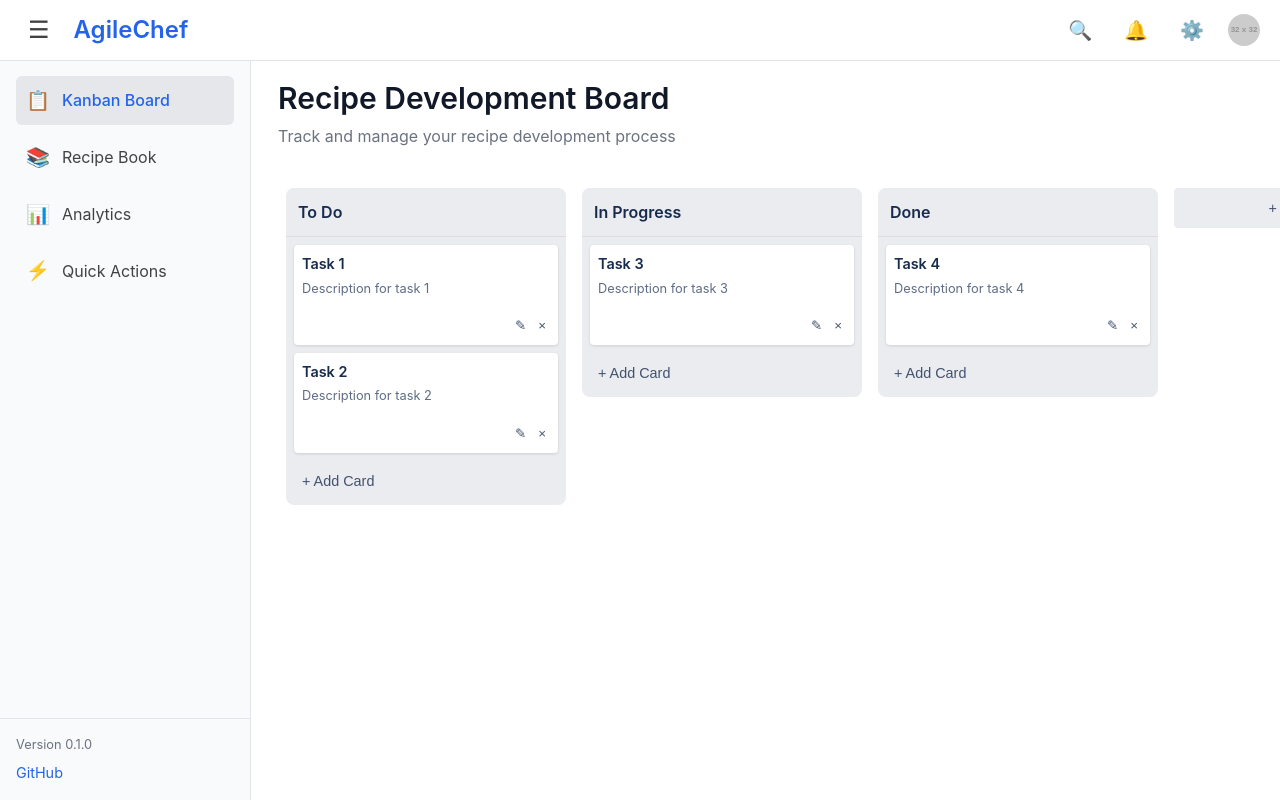
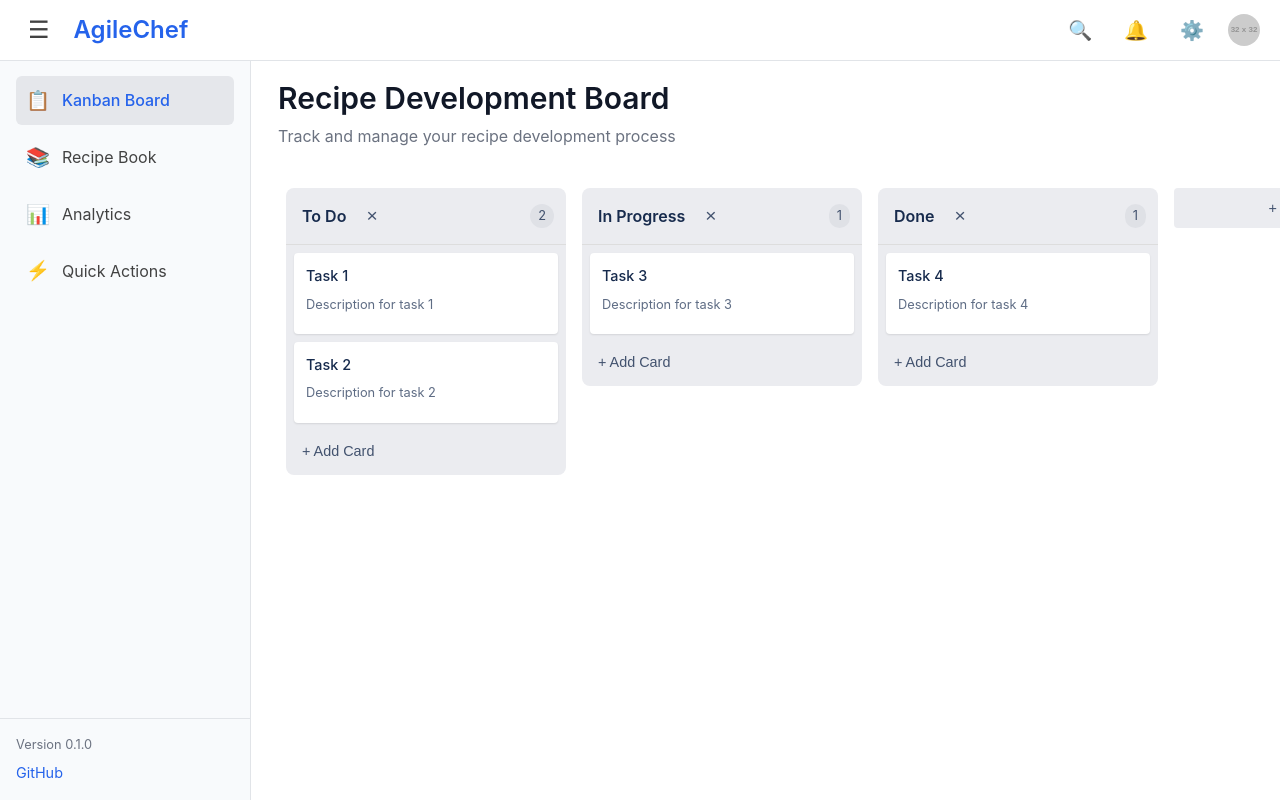
Before and after one commit to flehmenlips/AgileChef, a React (Vite) app: page / in a window 1280 px wide. Shown: the top 802 px of the page. Built offline with nearby package versions, Linux system fonts and the light colour scheme.

Commit message:
feat: Enhanced Kanban board with full column CRUD, reordering, card limits, clickable cards, and improved UI/UX

```diff
--- a/src/App.tsx
+++ b/src/App.tsx
@@ -6,7 +6,7 @@ import { useBoardStore } from './store/boardStore';
 import styles from './App.module.css';
 
 const App: React.FC = () => {
-  const { columns, moveCard, addColumn } = useBoardStore();
+  const { columns, moveCard, addColumn, moveColumn } = useBoardStore();
 
   const handleDragEnd = (result: DropResult) => {
     const { source, destination } = result;
@@ -40,6 +40,7 @@ const App: React.FC = () => {
         columns={columns}
         onDragEnd={handleDragEnd}
         onAddColumn={addColumn}
+        onMoveColumn={moveColumn}
       />
     </Layout>
   );
--- a/src/components/KanbanBoard/KanbanBoard.module.css
+++ b/src/components/KanbanBoard/KanbanBoard.module.css
@@ -10,6 +10,29 @@
 .columnWrapper {
   flex: 0 0 auto;
   min-width: 280px;
+  position: relative;
+}
+
+.columnDragHandle {
+  position: absolute;
+  top: 0;
+  left: 0;
+  right: 0;
+  height: 24px;
+  background-color: rgba(0, 0, 0, 0.05);
+  border-radius: 8px 8px 0 0;
+  cursor: grab;
+  opacity: 0;
+  transition: opacity 0.2s ease;
+}
+
+.columnWrapper:hover .columnDragHandle {
+  opacity: 1;
+}
+
+.columnDragHandle.dragging {
+  cursor: grabbing;
+  opacity: 1;
 }
 
 .newColumn {
--- a/src/components/KanbanBoard/KanbanBoard.tsx
+++ b/src/components/KanbanBoard/KanbanBoard.tsx
@@ -1,5 +1,5 @@
 import React, { useState } from 'react';
-import { DragDropContext, DropResult } from '@hello-pangea/dnd';
+import { DragDropContext, Droppable, Draggable, DropResult } from '@hello-pangea/dnd';
 import { KanbanColumn as Column } from '../../types/kanban';
 import KanbanColumn from './KanbanColumn';
 import styles from './KanbanBoard.module.css';
@@ -8,14 +8,30 @@ interface KanbanBoardProps {
   columns: Column[];
   onDragEnd: (result: DropResult) => void;
   onAddColumn: (title: string) => void;
+  onMoveColumn: (sourceIndex: number, destinationIndex: number) => void;
 }
 
-const KanbanBoard: React.FC<KanbanBoardProps> = ({ columns, onDragEnd, onAddColumn }) => {
+const KanbanBoard: React.FC<KanbanBoardProps> = ({
+  columns,
+  onDragEnd,
+  onAddColumn,
+  onMoveColumn
+}) => {
   const [isAdding, setIsAdding] = useState(false);
   const [newColumnTitle, setNewColumnTitle] = useState('');
 
   const handleDragEnd = (result: DropResult) => {
     if (!result.destination) return;
+
+    const { source, destination, type } = result;
+
+    if (type === 'COLUMN') {
+      if (source.index !== destination.index) {
+        onMoveColumn(source.index, destination.index);
+      }
+      return;
+    }
+
     onDragEnd(result);
   };
 
@@ -38,15 +54,40 @@ const KanbanBoard: React.FC<KanbanBoardProps> = ({ columns, onDragEnd, onAddColu
 
   return (
     <DragDropContext onDragEnd={handleDragEnd}>
-      <div className={styles.board}>
+      <Droppable droppableId="board" direction="horizontal" type="COLUMN">
+        {(provided) => (
+          <div
+            ref={provided.innerRef}
+            {...provided.droppableProps}
+            className={styles.board}
+          >
             {columns.map((column, index) => (
-          <div key={column.id} className={styles.columnWrapper}>
+              <Draggable
+                key={column.id}
+                draggableId={column.id}
+                index={index}
+              >
+                {(provided, snapshot) => (
+                  <div
+                    ref={provided.innerRef}
+                    {...provided.draggableProps}
+                    className={styles.columnWrapper}
+                  >
+                    <div
+                      {...provided.dragHandleProps}
+                      className={`${styles.columnDragHandle} ${
+                        snapshot.isDragging ? styles.dragging : ''
+                      }`}
+                    />
                     <KanbanColumn
                       column={column}
                       index={index}
                     />
                   </div>
+                )}
+              </Draggable>
             ))}
+            {provided.placeholder}
             <div className={styles.columnWrapper}>
               {isAdding ? (
                 <div className={styles.newColumn}>
@@ -75,6 +116,8 @@ const KanbanBoard: React.FC<KanbanBoardProps> = ({ columns, onDragEnd, onAddColu
               )}
             </div>
           </div>
+        )}
+      </Droppable>
     </DragDropContext>
   );
 };
--- a/src/components/KanbanBoard/KanbanCard/KanbanCard.module.css
+++ b/src/components/KanbanBoard/KanbanCard/KanbanCard.module.css
@@ -1,15 +1,26 @@
 .card {
-  background-color: white;
+  background: white;
   border-radius: 4px;
-  box-shadow: 0 1px 3px rgba(0, 0, 0, 0.12);
-  padding: 8px;
-  margin-bottom: 8px;
-  cursor: grab;
-  transition: box-shadow 0.2s ease;
+  padding: 0.75rem;
+  margin-bottom: 0.5rem;
+  box-shadow: 0 1px 2px rgba(0, 0, 0, 0.1);
+  user-select: none;
+  cursor: pointer;
+  position: relative;
+  transition: all 0.2s ease;
+  display: flex;
+  justify-content: space-between;
+  gap: 0.5rem;
 }
 
 .card:hover {
-  box-shadow: 0 2px 5px rgba(0, 0, 0, 0.2);
+  box-shadow: 0 3px 6px rgba(0, 0, 0, 0.15);
+  transform: translateY(-1px);
+}
+
+.card:focus {
+  outline: 2px solid #0052cc;
+  outline-offset: 2px;
 }
 
 .card.dragging {
@@ -17,62 +28,62 @@
   opacity: 0.9;
 }
 
+.cardContent {
+  flex: 1;
+  min-width: 0; /* Prevent content from overflowing */
+}
+
 .title {
-  margin: 0 0 4px 0;
+  margin: 0 0 0.5rem;
   font-size: 0.9rem;
-  font-weight: 600;
+  font-weight: 500;
   color: #172b4d;
+  word-wrap: break-word;
 }
 
 .description {
-  margin: 4px 0;
+  margin: 0;
   font-size: 0.8rem;
   color: #5e6c84;
+  word-wrap: break-word;
 }
 
 .metadata {
   display: flex;
   flex-wrap: wrap;
-  gap: 4px;
-  margin-top: 8px;
+  gap: 0.5rem;
+  margin-top: 0.5rem;
 }
 
 .labels {
   display: flex;
   flex-wrap: wrap;
-  gap: 4px;
+  gap: 0.25rem;
 }
 
 .label {
-  background-color: #ebecf0;
+  font-size: 0.7rem;
+  padding: 0.125rem 0.375rem;
+  border-radius: 12px;
+  background-color: #dfe1e6;
   color: #42526e;
-  padding: 2px 6px;
-  border-radius: 12px;
-  font-size: 0.7rem;
-  display: flex;
-  align-items: center;
-  gap: 4px;
-}
-
-.removeLabel {
-  background: none;
-  border: none;
-  color: #42526e;
-  cursor: pointer;
-  padding: 0;
-  font-size: 0.9rem;
-  line-height: 1;
-}
-
-.removeLabel:hover {
-  color: #172b4d;
 }
 
 .priority {
-  padding: 2px 6px;
-  border-radius: 3px;
   font-size: 0.7rem;
-  font-weight: 500;
+  padding: 0.125rem 0.375rem;
+  border-radius: 12px;
+  text-transform: capitalize;
+}
+
+.priority-high {
+  background-color: #ffebe6;
+  color: #de350b;
+}
+
+.priority-medium {
+  background-color: #fffae6;
+  color: #ff991f;
 }
 
 .priority-low {
@@ -80,155 +91,39 @@
   color: #006644;
 }
 
-.priority-medium {
-  background-color: #fff7e6;
-  color: #974f0c;
+.cardActions {
+  display: flex;
+  gap: 0.25rem;
+  opacity: 0;
+  transition: opacity 0.2s ease;
 }
 
-.priority-high {
-  background-color: #ffebe6;
-  color: #bf2600;
-}
-
-/* Card Form Styles */
-.cardForm {
-  background-color: white;
-  border-radius: 4px;
-  padding: 12px;
-  display: flex;
-  flex-direction: column;
-  gap: 12px;
-}
-
-.input {
-  width: 100%;
-  padding: 8px;
-  border: 2px solid #dfe1e6;
-  border-radius: 4px;
-  font-size: 0.9rem;
-}
-
-.input:focus {
-  border-color: #0052cc;
-  outline: none;
-}
-
-.textarea {
-  width: 100%;
-  padding: 8px;
-  border: 2px solid #dfe1e6;
-  border-radius: 4px;
-  font-size: 0.9rem;
-  min-height: 80px;
-  resize: vertical;
-}
-
-.textarea:focus {
-  border-color: #0052cc;
-  outline: none;
-}
-
-.formSection {
-  display: flex;
-  flex-direction: column;
-  gap: 8px;
-}
-
-.label {
-  font-size: 0.8rem;
-  font-weight: 500;
-  color: #42526e;
-}
-
-.select {
-  padding: 6px;
-  border: 2px solid #dfe1e6;
-  border-radius: 4px;
-  font-size: 0.9rem;
-  background-color: white;
-}
-
-.select:focus {
-  border-color: #0052cc;
-  outline: none;
-}
-
-.labelInput {
-  display: flex;
-  gap: 8px;
-}
-
-.addLabelButton {
-  padding: 8px 12px;
-  background-color: #0052cc;
-  color: white;
-  border: none;
-  border-radius: 4px;
-  cursor: pointer;
-  font-size: 0.9rem;
-}
-
-.addLabelButton:hover {
-  background-color: #0047b3;
-}
-
-.buttonGroup {
-  display: flex;
-  gap: 8px;
-  margin-top: 8px;
-}
-
-.submitButton,
-.cancelButton {
-  padding: 8px 12px;
-  border-radius: 4px;
-  border: none;
-  cursor: pointer;
-  font-weight: 500;
-  font-size: 0.9rem;
-}
-
-.submitButton {
-  background-color: #0052cc;
-  color: white;
-}
-
-.submitButton:hover {
-  background-color: #0047b3;
-}
-
-.cancelButton {
-  background-color: #dfe1e6;
-  color: #42526e;
-}
-
-.cancelButton:hover {
-  background-color: #c1c7d0;
-}
-
-/* Card Actions */
-.cardActions {
-  display: flex;
-  justify-content: flex-end;
-  gap: 4px;
-  margin-top: 8px;
+.card:hover .cardActions {
+  opacity: 1;
 }
 
 .actionButton {
   background: none;
   border: none;
-  padding: 4px;
+  color: #42526e;
   cursor: pointer;
-  color: #42526e;
-  border-radius: 3px;
+  padding: 0.25rem;
+  border-radius: 4px;
+  display: flex;
+  align-items: center;
+  justify-content: center;
+  font-size: 1rem;
+  width: 24px;
+  height: 24px;
+  transition: all 0.2s ease;
 }
 
 .actionButton:hover {
-  background-color: #ebecf0;
+  background-color: #dfe1e6;
   color: #172b4d;
 }
 
 .deleteButton:hover {
-  color: #bf2600;
   background-color: #ffebe6;
+  color: #de350b;
 }
--- a/src/components/KanbanBoard/KanbanCard/index.tsx
+++ b/src/components/KanbanBoard/KanbanCard/index.tsx
@@ -24,7 +24,8 @@ const KanbanCard: React.FC<KanbanCardProps> = ({ card, index, columnId }) => {
     setIsEditing(false);
   };
 
-  const handleDelete = () => {
+  const handleDelete = (e: React.MouseEvent) => {
+    e.stopPropagation(); // Prevent card click from triggering
     if (window.confirm('Are you sure you want to delete this card?')) {
       deleteCard(columnId, card.id);
     }
@@ -51,7 +52,16 @@ const KanbanCard: React.FC<KanbanCardProps> = ({ card, index, columnId }) => {
           {...provided.dragHandleProps}
           className={`${styles.card} ${snapshot.isDragging ? styles.dragging : ''} ${styles[`priority-${card.priority}`] || ''}`}
           style={provided.draggableProps.style}
+          onClick={handleEdit}
+          role="button"
+          tabIndex={0}
+          onKeyPress={(e) => {
+            if (e.key === 'Enter' || e.key === ' ') {
+              handleEdit();
+            }
+          }}
         >
+          <div className={styles.cardContent}>
             <h3 className={styles.title}>{card.title}</h3>
             {card.description && (
               <p className={styles.description}>{card.description}</p>
@@ -72,7 +82,11 @@ const KanbanCard: React.FC<KanbanCardProps> = ({ card, index, columnId }) => {
                 </span>
               )}
             </div>
-          <div className={styles.cardActions}>
+          </div>
+          <div
+            className={styles.cardActions}
+            onClick={(e) => e.stopPropagation()} // Prevent card click from triggering when clicking actions
+          >
             <button
               onClick={handleEdit}
               className={styles.actionButton}
--- a/src/components/KanbanBoard/KanbanColumn/KanbanColumn.module.css
+++ b/src/components/KanbanBoard/KanbanColumn/KanbanColumn.module.css
@@ -16,11 +16,62 @@
   border-bottom: 1px solid #ddd;
 }
 
+.titleWrapper {
+  display: flex;
+  align-items: center;
+  gap: 8px;
+  flex: 1;
+}
+
 .title {
   margin: 0;
   font-size: 1rem;
   font-weight: 600;
   color: #172b4d;
+  cursor: pointer;
+  padding: 4px;
+  border-radius: 4px;
+}
+
+.title:hover {
+  background-color: #dfe1e6;
+}
+
+.titleForm {
+  flex: 1;
+}
+
+.titleInput {
+  width: 100%;
+  padding: 4px;
+  font-size: 1rem;
+  font-weight: 600;
+  border: 2px solid #0052cc;
+  border-radius: 4px;
+  background-color: white;
+}
+
+.titleInput:focus {
+  outline: none;
+}
+
+.deleteButton {
+  background: none;
+  border: none;
+  color: #42526e;
+  font-size: 1.2rem;
+  cursor: pointer;
+  padding: 4px 8px;
+  border-radius: 4px;
+  display: flex;
+  align-items: center;
+  justify-content: center;
+  transition: all 0.2s ease;
+}
+
+.deleteButton:hover {
+  background-color: #dfe1e6;
+  color: #de350b;
 }
 
 .limit {
@@ -29,11 +80,35 @@
   border-radius: 12px;
   font-size: 0.8rem;
   color: #42526e;
+  cursor: pointer;
+  transition: background-color 0.2s ease;
+}
+
+.limit:hover {
+  background-color: #c1c7d0;
+}
+
+.limitForm {
+  margin-left: 8px;
+}
+
+.limitInput {
+  width: 60px;
+  padding: 2px 4px;
+  font-size: 0.8rem;
+  border: 2px solid #0052cc;
+  border-radius: 4px;
+  background-color: white;
+}
+
+.limitInput:focus {
+  outline: none;
 }
 
 .cardList {
   padding: 8px;
   flex-grow: 1;
+  min-height: 50px;
 }
 
 .cardList::-webkit-scrollbar {
@@ -65,11 +140,17 @@
   font-size: 0.9rem;
   text-align: left;
   margin-top: 4px;
+  transition: all 0.2s ease;
 }
 
-.addCardButton:hover {
+.addCardButton:hover:not(:disabled) {
   background-color: #dfe1e6;
   color: #172b4d;
+}
+
+.addCardButton:disabled {
+  opacity: 0.5;
+  cursor: not-allowed;
 }
 
 .newCard {
--- a/src/components/KanbanBoard/KanbanColumn/index.tsx
+++ b/src/components/KanbanBoard/KanbanColumn/index.tsx
@@ -11,22 +11,92 @@ interface KanbanColumnProps {
   index: number;
 }
 
-const KanbanColumn: React.FC<KanbanColumnProps> = ({ column }) => {
+const KanbanColumn: React.FC<KanbanColumnProps> = ({ column, index }) => {
   const [isAddingCard, setIsAddingCard] = useState(false);
-  const { addCard } = useBoardStore();
+  const [isEditingTitle, setIsEditingTitle] = useState(false);
+  const [editedTitle, setEditedTitle] = useState(column.title);
+  const [isEditingLimit, setIsEditingLimit] = useState(false);
+  const [editedLimit, setEditedLimit] = useState(column.limit?.toString() || '');
+  const { addCard, updateColumn, deleteColumn } = useBoardStore();
 
   const handleAddCard = (cardData: any) => {
+    if (column.limit && column.cards.length >= column.limit) {
+      alert('Column has reached its card limit');
+      return;
+    }
     addCard(column.id, cardData.title, cardData.description);
     setIsAddingCard(false);
+  };
+
+  const handleTitleSubmit = (e: React.FormEvent) => {
+    e.preventDefault();
+    if (editedTitle.trim()) {
+      updateColumn(column.id, { title: editedTitle.trim() });
+      setIsEditingTitle(false);
+    }
+  };
+
+  const handleLimitSubmit = (e: React.FormEvent) => {
+    e.preventDefault();
+    const limit = editedLimit ? parseInt(editedLimit, 10) : undefined;
+    updateColumn(column.id, { limit });
+    setIsEditingLimit(false);
+  };
+
+  const handleDeleteColumn = () => {
+    if (window.confirm('Are you sure you want to delete this column and all its cards?')) {
+      deleteColumn(column.id);
+    }
   };
 
   return (
     <div className={styles.column}>
       <div className={styles.header}>
-        <h2 className={styles.title}>{column.title}</h2>
-        {column.limit && (
-          <span className={styles.limit}>
-            {column.cards.length}/{column.limit}
+        {isEditingTitle ? (
+          <form onSubmit={handleTitleSubmit} className={styles.titleForm}>
+            <input
+              type="text"
+              value={editedTitle}
+              onChange={(e) => setEditedTitle(e.target.value)}
+              onBlur={handleTitleSubmit}
+              autoFocus
+              className={styles.titleInput}
+            />
+          </form>
+        ) : (
+          <div className={styles.titleWrapper}>
+            <h2 className={styles.title} onClick={() => setIsEditingTitle(true)}>
+              {column.title}
+            </h2>
+            <button
+              onClick={handleDeleteColumn}
+              className={styles.deleteButton}
+              title="Delete column"
+            >
+              ×
+            </button>
+          </div>
+        )}
+        {isEditingLimit ? (
+          <form onSubmit={handleLimitSubmit} className={styles.limitForm}>
+            <input
+              type="number"
+              value={editedLimit}
+              onChange={(e) => setEditedLimit(e.target.value)}
+              onBlur={handleLimitSubmit}
+              min="0"
+              placeholder="No limit"
+              className={styles.limitInput}
+              autoFocus
+            />
+          </form>
+        ) : (
+          <span
+            className={styles.limit}
+            onClick={() => setIsEditingLimit(true)}
+            title="Click to edit limit"
+          >
+            {column.cards.length}{column.limit ? `/${column.limit}` : ''}
           </span>
         )}
       </div>
@@ -57,6 +127,7 @@ const KanbanColumn: React.FC<KanbanColumnProps> = ({ column }) => {
               <button
                 onClick={() => setIsAddingCard(true)}
                 className={styles.addCardButton}
+                disabled={column.limit ? column.cards.length >= column.limit : false}
               >
                 + Add Card
               </button>
--- a/src/store/boardStore.ts
+++ b/src/store/boardStore.ts
@@ -25,6 +25,9 @@ interface BoardState {
   deleteCard: (columnId: string, cardId: string) => void;
   moveCard: (sourceColId: string, destColId: string, sourceIndex: number, destIndex: number) => void;
   addColumn: (title: string, limit?: number) => void;
+  updateColumn: (columnId: string, updates: Partial<Omit<Column, 'id' | 'cards'>>) => void;
+  deleteColumn: (columnId: string) => void;
+  moveColumn: (sourceIndex: number, destinationIndex: number) => void;
   getCard: (columnId: string, cardId: string) => Card | undefined;
 }
 
@@ -167,9 +170,35 @@ export const useBoardStore = create<BoardState>((set: SetState, get) => ({
       ],
     })),
 
+  updateColumn: (columnId: string, updates: Partial<Omit<Column, 'id' | 'cards'>>) =>
+    set((state) => ({
+      columns: state.columns.map((col) => {
+        if (col.id === columnId) {
+          return {
+            ...col,
+            ...updates,
+          };
+        }
+        return col;
+      }),
+    })),
+
+  deleteColumn: (columnId: string) =>
+    set((state) => ({
+      columns: state.columns.filter((col) => col.id !== columnId),
+    })),
+
+  moveColumn: (sourceIndex: number, destinationIndex: number) =>
+    set((state) => {
+      const newColumns = [...state.columns];
+      const [movedColumn] = newColumns.splice(sourceIndex, 1);
+      newColumns.splice(destinationIndex, 0, movedColumn);
+      return { columns: newColumns };
+    }),
+
   getCard: (columnId: string, cardId: string) => {
     const state = get();
     const column = state.columns.find((col) => col.id === columnId);
     return column?.cards.find((card) => card.id === cardId);
-  },
+  }
 }));
```
Also changed, not shown: vite.config.ts (+8 -10 lines). Lines whose indentation alone changed are shown as unchanged.
